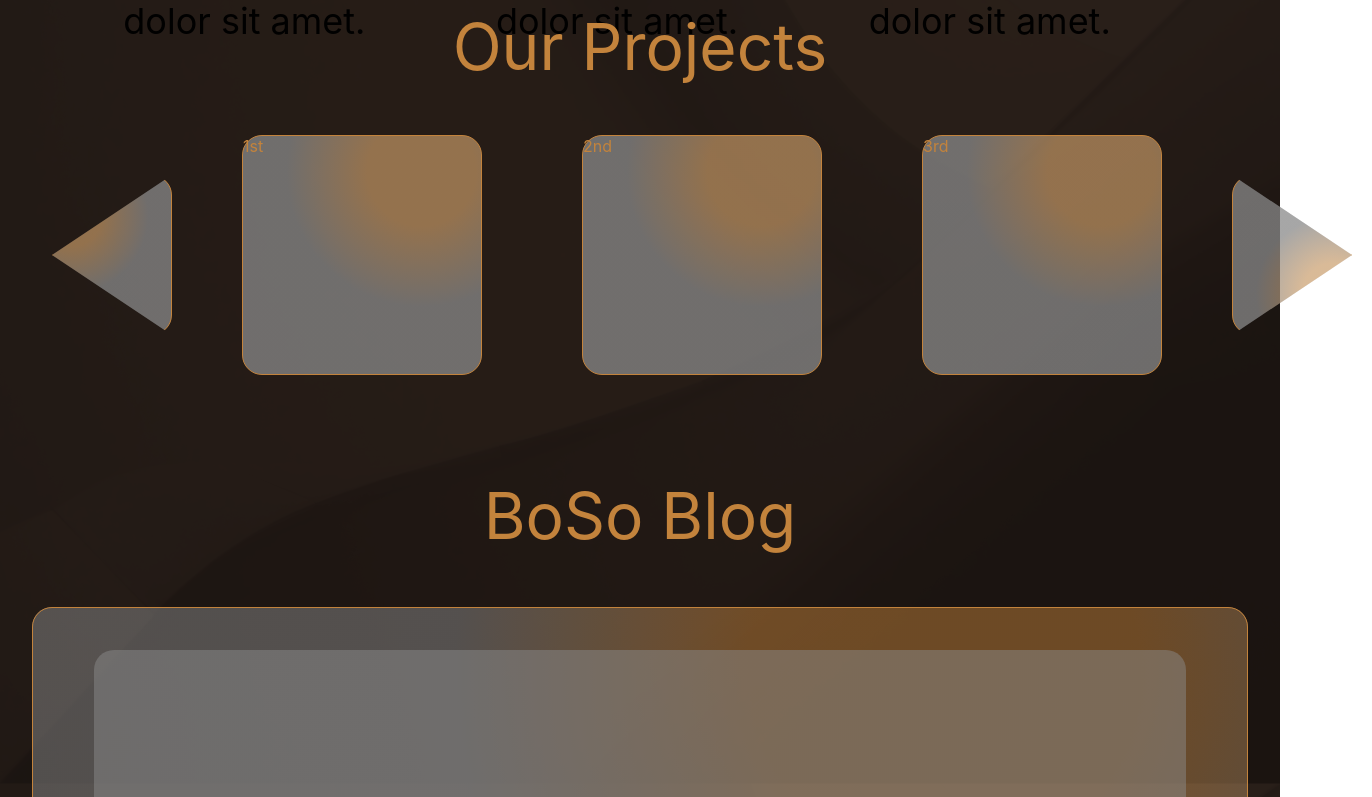
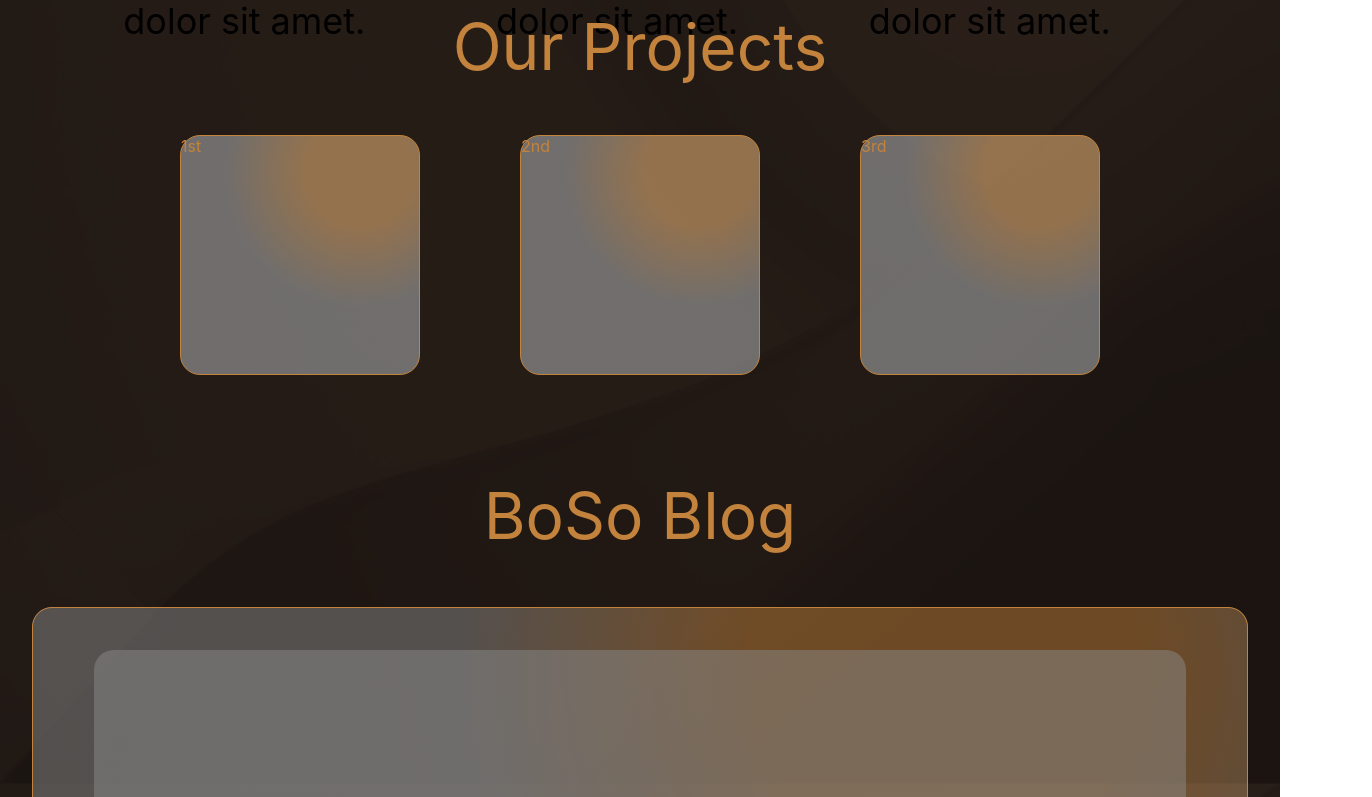
Before and after one commit to vileider/bosoreact3, a React (Create React App) app: page / in a window 1280 px wide. Shown: the part 923-1720 px from the top of the page, 1372 px wide, since content can reach past the window. Built offline with nearby package versions, Linux system fonts and the light colour scheme.

Commit message:
tracing mouse on project div
Co-authored-by: szymonbasiul <szymonbasiul@users.noreply.github.com>

```diff
--- a/src/app_components/Projects.tsx
+++ b/src/app_components/Projects.tsx
@@ -2,15 +2,28 @@ import "./styles/Projects.css";
 import "../reusable_styles/BackgroundGlow.css";
 
 export function Projects() {
+  const mouseTraceLog = (x: any) => {
+    console.log(x.clientX - x.target.offsetLeft);
+  };
+
   const body = (
     <div className="projectBody">
       <div className="projectTitle">Our Projects</div>
       <div className="projectsSlider">
-				<div className="arrow left "></div>
-				<div className="project backgroundGlow"> 1st</div>
+        {/* <div className="arrow left "></div> */}
+        <div
+          className="project backgroundGlow"
+          onClick={(event: any) => mouseTraceLog(event)}
+          onDrag={(event: any) => {
+            event.target.clientWidth = event.clientX - event.target.offsetLeft;
+          }}
+        >
+          {" "}
+          1st
+        </div>
         <div className="project backgroundGlow"> 2nd</div>
         <div className="project backgroundGlow"> 3rd</div>
-				<div className="arrow right"></div>
+        {/* <div className="arrow right"></div> */}
       </div>
     </div>
   );
--- a/src/app_components/styles/Projects.css
+++ b/src/app_components/styles/Projects.css
@@ -52,6 +52,7 @@
   display: flex;
   margin: auto;
   color: #c3833c;
+  overflow-x: auto;
 }
 
 .projectBody .projectsSlider .project {
@@ -62,31 +63,4 @@
   background-color: #89898980;
   border: 1px solid #c3833c;
 }
-
-.projectBody .projectsSlider .arrow {
-  display: -webkit-box;
-  display: -ms-flexbox;
-  display: flex;
-  -ms-flex-item-align: center;
-      align-self: center;
-  width: 20vh;
-  height: 15vh;
-  -webkit-clip-path: polygon(50% 0%, 0% 100%, 100% 100%);
-          clip-path: polygon(50% 0%, 0% 100%, 100% 100%);
-  background-image: radial-gradient(circle at top 15% right 25%, #ffa9495c 20%, #89898980 50%);
-  border-radius: 20px;
-  cursor: pointer;
-  background-color: #89898980;
-  border: 1px solid #c3833c;
-}
-
-.projectBody .projectsSlider .left {
-  -webkit-transform: rotate(-90deg);
-          transform: rotate(-90deg);
-}
-
-.projectBody .projectsSlider .right {
-  -webkit-transform: rotate(90deg);
-          transform: rotate(90deg);
-}
 /*# sourceMappingURL=Projects.css.map */
--- a/src/app_components/styles/Projects.scss
+++ b/src/app_components/styles/Projects.scss
@@ -19,6 +19,7 @@
 		display: flex;
 		margin: auto;
 		color: $primaryColor;
+		overflow-x: auto;
 
 		.project {
 			cursor: pointer;
@@ -29,25 +30,25 @@
 			border: 1px solid $primaryColor;
 		}
 
-		.arrow {
-			display: flex;
-			align-self: center;
-			width: 20vh;
-			height: 15vh;
-			clip-path: polygon(50% 0%, 0% 100%, 100% 100%);
-			background-image: $glow;
-			border-radius: 20px;
-			cursor: pointer;
-			background-color: $blurWindow;
-			border: 1px solid $primaryColor;
-		}
+		// .arrow {
+		// 	display: flex;
+		// 	align-self: center;
+		// 	width: 20vh;
+		// 	height: 15vh;
+		// 	clip-path: polygon(50% 0%, 0% 100%, 100% 100%);
+		// 	background-image: $glow;
+		// 	border-radius: 20px;
+		// 	cursor: pointer;
+		// 	background-color: $blurWindow;
+		// 	border: 1px solid $primaryColor;
+		// }
 
-		.left {
-			transform: rotate(-90deg);
-		}
+		// .left {
+		// 	transform: rotate(-90deg);
+		// }
 
-		.right {
-			transform: rotate(90deg);
-		}
+		// .right {
+		// 	transform: rotate(90deg);
+		// }
 	}
 }
```
Also changed, not shown: 1 other file (tests, documents, lock files or other folders). Lines whose indentation alone changed are shown as unchanged.
